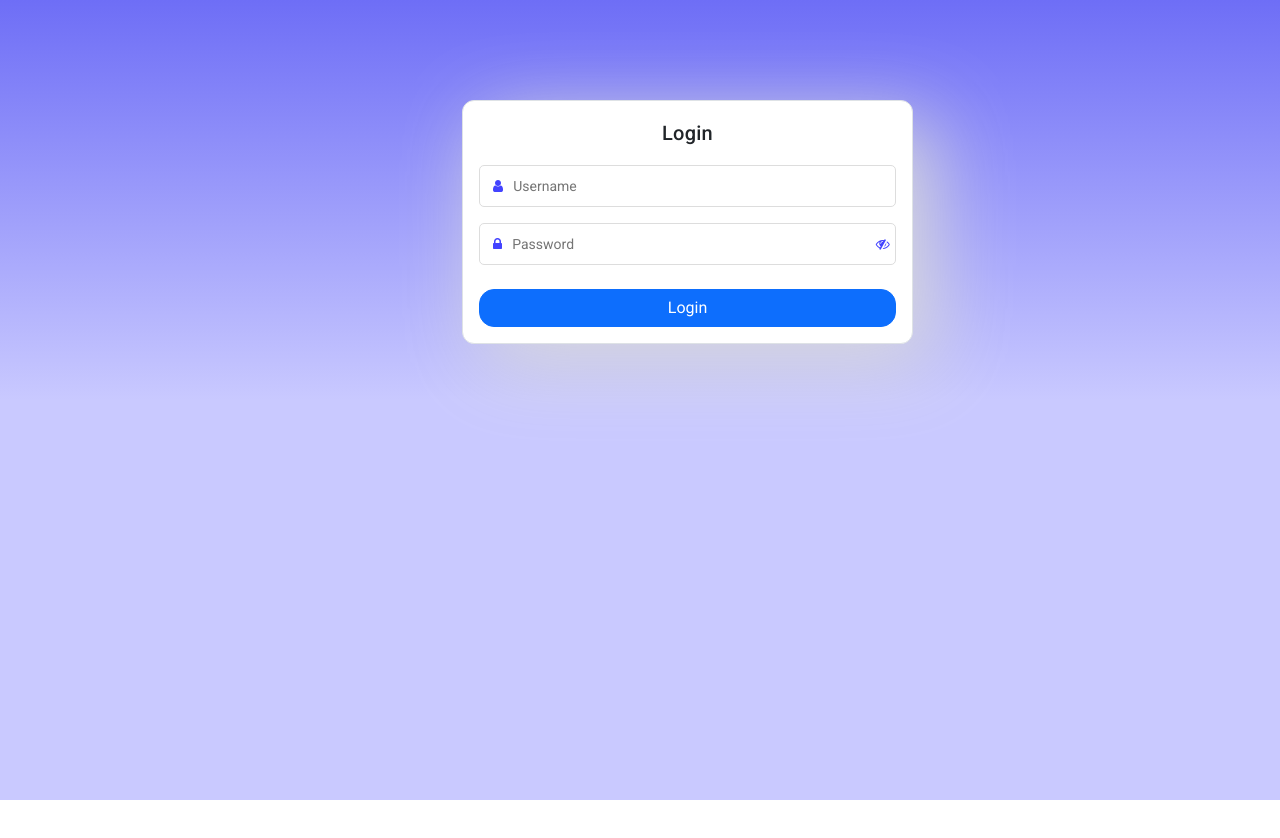
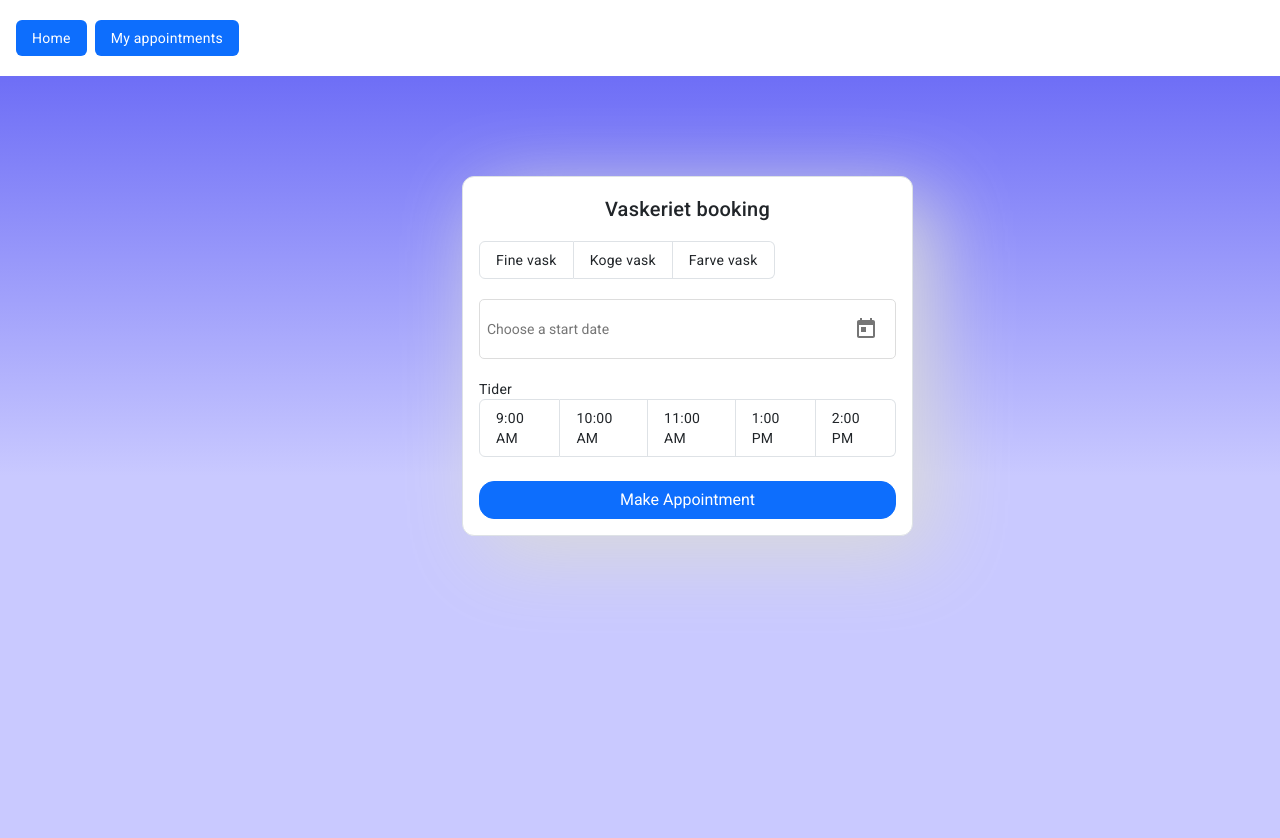
Before and after one commit to H5SvendeProve/website_real, an Angular app: page / in a window 1280 px wide. Before the commit this address led to /login. Shown: the top 838 px of the page. Before the commit the page ends 800 px from the top, so only its background shows below. Built offline with nearby package versions, Linux system fonts and the light colour scheme; no server answers; sample sign-in values are in the browser's storage.

Commit message:
changed booking screen

```diff
--- a/src/app/componets/appointment/appointment.component.css
+++ b/src/app/componets/appointment/appointment.component.css
@@ -19,6 +19,7 @@ form {
 }
 
 .outer {
+    height: 100vh;
     background: linear-gradient(to top, #c9c9ff 50%, #6e6ef6) no-repeat;
 }
 
--- a/src/app/componets/appointment/appointment.component.html
+++ b/src/app/componets/appointment/appointment.component.html
@@ -12,31 +12,34 @@
           </div>
           <div class="panel-body">
             <form (submit)="createAppointment()">
-                          <div class="from-group pt-0">
+              <ul class="list-group list-group-horizontal" style="padding-bottom: 20px;">
+                <li class="list-group-item" (click)="activateItem('fine')"
+                  [ngClass]="{ 'active': activeItem === 'fine' }">Fine vask</li>
+                <li class="list-group-item" (click)="activateItem('koge')"
+                  [ngClass]="{ 'active': activeItem === 'koge' }">Koge vask</li>
+                <li class="list-group-item" (click)="activateItem('farve')"
+                  [ngClass]="{ 'active': activeItem === 'farve' }">Farve vask</li>
+              </ul>
+
+              <div class="from-group pt-0" style="padding-bottom: 20px;">
                 <div class="input-field">
-                              <input type="text" [(ngModel)]="time_start" name="Time start" matInput [matDatepicker]="pickerStart" placeholder="Choose a start date">
+                  <input type="text" [(ngModel)]="time_start" name="Time start" matInput [matDatepicker]="pickerStart"
+                    placeholder="Choose a start date">
                   <mat-datepicker-toggle matSuffix [for]="pickerStart"></mat-datepicker-toggle>
                   <mat-datepicker #pickerStart></mat-datepicker>
                 </div>
               </div>
-                        <div class="from-group pt-3">
-                          <div class="input-field">
-                            <input type="text" [(ngModel)]="time_end" name="Time end" matInput [matDatepicker]="pickerEnd" placeholder="Choose a end date">
-                            <mat-datepicker-toggle matSuffix [for]="pickerEnd"></mat-datepicker-toggle>
-                            <mat-datepicker #pickerEnd></mat-datepicker>
-                          </div>
-                      </div>
-                      <div class="from-group pt-3">
-                        <div class="input-field">
-                          <input type="text" [(ngModel)]="DKK_per_kWh" name = "DKK_per_kwh" matInput placeholder="DKK_per_kWh">
-                        </div>
-                    </div>
-                    <div class="from-group pt-3">
-                      <div class="input-field">
-                        <input type="text" [(ngModel)]="EUR_per_kWh" name = "EUR_per_kwh" matInput placeholder="EUR_per_kWh">
-                      </div>
-                  </div>
-                  <button class="btn btn-primary btn-block mt-4 w-100" type="submit" >Make Appointment</button>
+              <label>Tider</label>
+              <ul class="list-group list-group-horizontal">
+                <li class="list-group-item" [ngClass]="{ 'active': activeItem === item }"
+                  *ngFor="let item of timeList" (click)="activateItem(item)">
+                  {{ item }}
+                </li>
+              </ul>
+
+
+
+              <button class="btn btn-primary btn-block mt-4 w-100" type="submit">Make Appointment</button>
             </form>
           </div>
         </div>
--- a/src/app/componets/appointment/appointment.component.ts
+++ b/src/app/componets/appointment/appointment.component.ts
@@ -16,6 +16,16 @@ export class AppointmentComponent implements OnInit{
   EXR: number = 0;
   time_end: String = '';
   time_start: String = '';
+
+ timeList = ['9:00 AM', '10:00 AM', '11:00 AM', '1:00 PM', '2:00 PM'];
+
+  activeItem: string = '';
+
+  activateItem(item: string) {
+    console.log(item);
+
+    this.activeItem = item;
+  }
 
   constructor(private appointmentService: AppointmentsService){}
 
--- a/src/app/services/login.service.ts
+++ b/src/app/services/login.service.ts
@@ -61,7 +61,8 @@ export class LoginService {
 
   loginJWT(username:string, password:string): Observable<Boolean>{
 
-    return this.http.post<LoginDTO>("http://localhost:5147/api/login/loginUser",
+    //return this.http.post<LoginDTO>("http://localhost:5147/api/login/loginUser",
+    return this.http.post<LoginDTO>("http://192.168.1.2/api/login/loginUser",
     {username, password}).pipe(map((response:any) =>{
       console.log("from request: " + response.token);
       console.log("LoginJwt set true");
@@ -97,10 +98,13 @@ export class LoginService {
     //console.log("isvalid: " + isValid.subscribe((res) => {res.valueOf.toString()}));
 
     //return this.http.get<boolean>(`http://localhost:5147/api/angular/validateToken`, {headers});
-    return this.http.get<boolean>(`http://localhost:5147/api/angular/validateToken`, {headers}).pipe(
-      catchError(()=> of(false)) //!
-    );
-    //return of(false);
+    //return this.http.get<boolean>(`http://localhost:5147/api/angular/validateToken`, {headers}).pipe(
+
+    //return this.http.get<boolean>(`http://192.168.1.2/api/angular/validateToken`, {headers}).pipe(
+    //  catchError(()=> of(false)) //!
+    //);
+
+    return of(true);
   }
 
   getToken(): string | null{
```
Lines whose indentation alone changed are shown as unchanged.
